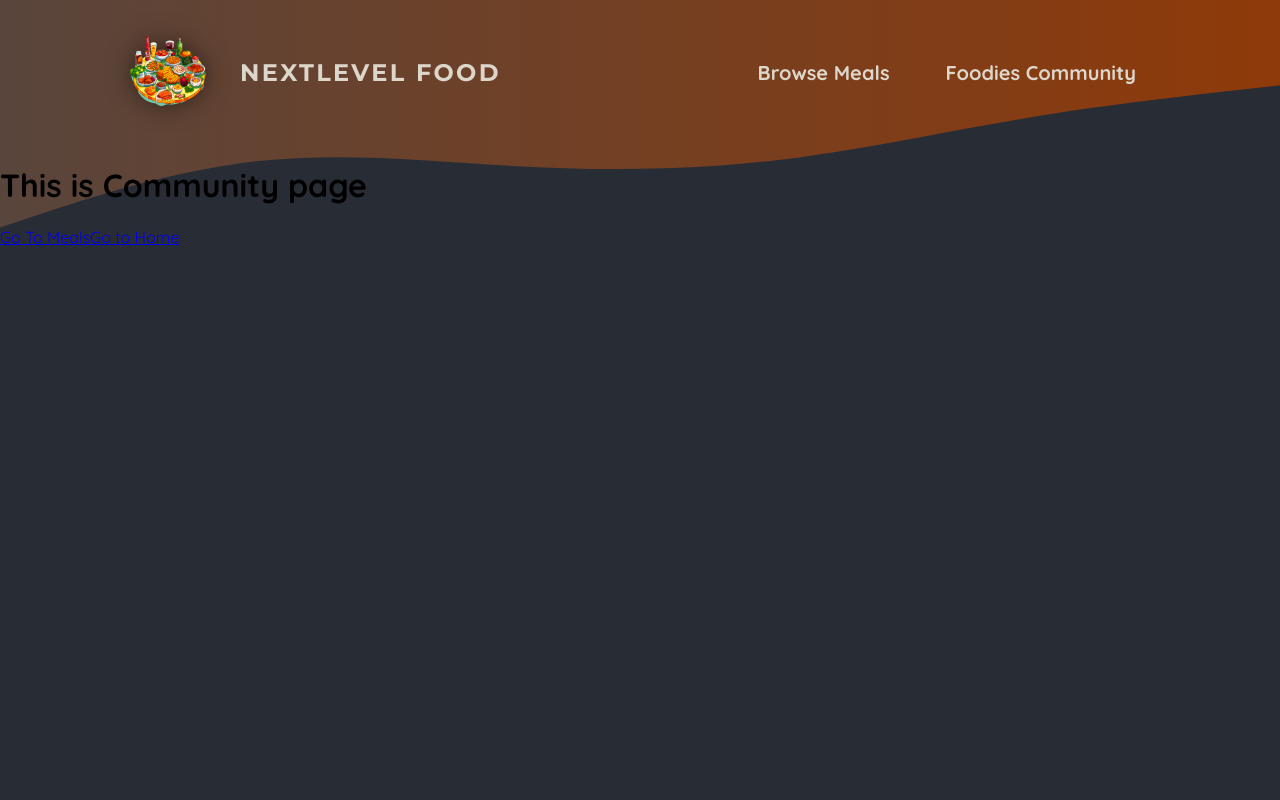
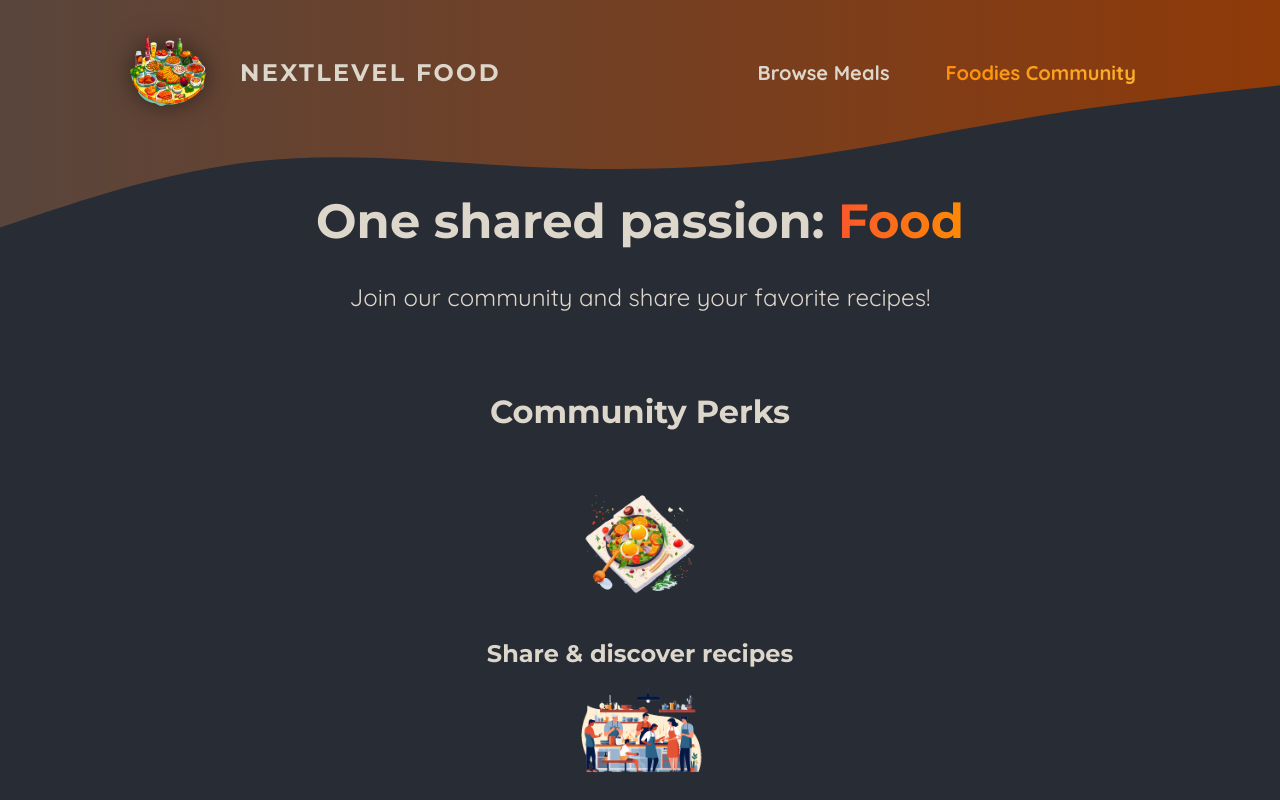
Before and after one commit to utkrisht25/nextJS-strings-foodies, a Next.js app: page /community in a window 1280 px wide. Shown: the top 800 px of the page. Built offline with nearby package versions, Linux system fonts and the light colour scheme.

Commit message:
create the community page and also give the active class to navlinks with minimal client side rendering

```diff
--- a/app/community/page.js
+++ b/app/community/page.js
@@ -1,11 +1,40 @@
-import Link from "next/link";
+import Image from 'next/image';
 
-export default function CommunityPage(){
-    return <main>
-        <h1>This is Community page</h1>
-        <p>
-            <Link href='/meals'>Go To Meals</Link>
-            <Link href='/'>Go to Home</Link>
-        </p>
-    </main>
+import mealIcon from '@/assets/icons/meal.png';
+import communityIcon from '@/assets/icons/community.png';
+import eventsIcon from '@/assets/icons/events.png';
+import classes from './page.module.css';
+
+export default function CommunityPage() {
+  return (
+    <>
+      <header className={classes.header}>
+        <h1>
+          One shared passion: <span className={classes.highlight}>Food</span>
+        </h1>
+        <p>Join our community and share your favorite recipes!</p>
+      </header>
+      <main className={classes.main}>
+        <h2>Community Perks</h2>
+
+        <ul className={classes.perks}>
+          <li>
+            <Image src={mealIcon} alt="A delicious meal" />
+            <p>Share & discover recipes</p>
+          </li>
+          <li>
+            <Image src={communityIcon} alt="A crowd of people, cooking" />
+            <p>Find new friends & like-minded people</p>
+          </li>
+          <li>
+            <Image
+              src={eventsIcon}
+              alt="A crowd of people at a cooking event"
+            />
+            <p>Participate in exclusive events</p>
+          </li>
+        </ul>
+      </main>
+    </>
+  );
 }
--- /dev/null
+++ b/app/community/page.module.css
@@ -0,0 +1,61 @@
+.header {
+  gap: 3rem;
+  margin: 3rem auto 5rem auto;
+  width: 90%;
+  max-width: 75rem;
+  color: #ddd6cb;
+  font-size: 1.5rem;
+  text-align: center;
+}
+
+.header h1 {
+  font-family: 'Montserrat', sans-serif;
+}
+
+.highlight {
+  background: linear-gradient(90deg, #f9572a, #ff8a05);
+  background-clip: text;
+  -webkit-background-clip: text;
+  -webkit-text-fill-color: transparent;
+}
+
+.main {
+  width: 90%;
+  max-width: 40rem;
+  margin: 0 auto;
+  text-align: center;
+}
+
+.main h2 {
+  font-family: 'Montserrat', sans-serif;
+  font-size: 2rem;
+  margin-bottom: 3rem;
+  color: #ddd6cb;
+}
+
+.perks {
+  list-style: none;
+  margin: 3rem 0;
+  padding: 0;
+}
+
+.perks li {
+  display: flex;
+  flex-direction: column;
+  align-items: center;
+  gap: 2rem;
+}
+
+.perks img {
+  width: 8rem;
+  height: 8rem;
+  object-fit: contain;
+}
+
+.perks p {
+  font-family: 'Montserrat', sans-serif;
+  font-size: 1.5rem;
+  font-weight: bold;
+  margin: 0;
+  color: #ddd6cb;
+}
--- a/components/main-header/main-header.js
+++ b/components/main-header/main-header.js
@@ -6,6 +6,7 @@ import Image from "next/image";
 import logoImg from '@/assets/logo.png';
 import classes from './main-header.module.css'
 import MainHeaderBackground from "./main-header-background";
+import NavLink from "./nav-link";
 
 
 
@@ -25,10 +26,10 @@ export default function MainHeader(){
         <nav className={classes.nav}>
           <ul>
             <li>
-              <Link href="/meals">Browse Meals</Link>
+              <NavLink href="/meals">Browse Meals</NavLink>
             </li>
             <li>
-              <Link href="/community">Foodies Community</Link>
+              <NavLink href="/community">Foodies Community</NavLink>
             </li>
           </ul>
         </nav>
--- a/components/main-header/main-header.module.css
+++ b/components/main-header/main-header.module.css
@@ -21,30 +21,6 @@
   font-size: 1.25rem;
 }
 
-.nav a {
-  text-decoration: none;
-  color: #ddd6cb;
-  font-weight: bold;
-  padding: 0.5rem 1rem;
-  border-radius: 0.5rem;
-}
-
-.nav a:hover,
-.nav a:active {
-  background: linear-gradient(90deg, #ff8a05, #f9b331);
-  background-clip: text;
-  -webkit-background-clip: text;
-  -webkit-text-fill-color: transparent;
-  text-shadow: 0 0 18px rgba(248, 190, 42, 0.8);
-}
-
-.active {
-  background: linear-gradient(90deg, #ff8a05, #f9b331);
-  background-clip: text;
-  -webkit-background-clip: text;
-  -webkit-text-fill-color: transparent;
-}
-
 .logo {
   display: flex;
   align-items: center;
--- /dev/null
+++ b/components/main-header/nav-link.js
@@ -0,0 +1,22 @@
+'use client';
+
+import Link from 'next/link';
+import { usePathname } from 'next/navigation';
+import classes from './nav-link.module.css';
+
+export default function NavLink({ href, children }) {
+  const path = usePathname();
+
+  return (
+    <Link
+      href={href}
+      className={
+        path.startsWith(href)
+          ? `${classes.link} ${classes.active}`
+          : classes.link
+      }
+    >
+      {children}
+    </Link>
+  );
+}
--- /dev/null
+++ b/components/main-header/nav-link.module.css
@@ -0,0 +1,23 @@
+.link {
+  text-decoration: none;
+  color: #ddd6cb;
+  font-weight: bold;
+  padding: 0.5rem 1rem;
+  border-radius: 0.5rem;
+}
+
+.link:hover,
+.link:active {
+  background: linear-gradient(90deg, #ff8a05, #f9b331);
+  background-clip: text;
+  -webkit-background-clip: text;
+  -webkit-text-fill-color: transparent;
+  text-shadow: 0 0 18px rgba(248, 190, 42, 0.8);
+}
+
+.active {
+  background: linear-gradient(90deg, #ff8a05, #f9b331);
+  background-clip: text;
+  -webkit-background-clip: text;
+  -webkit-text-fill-color: transparent;
+}
```
